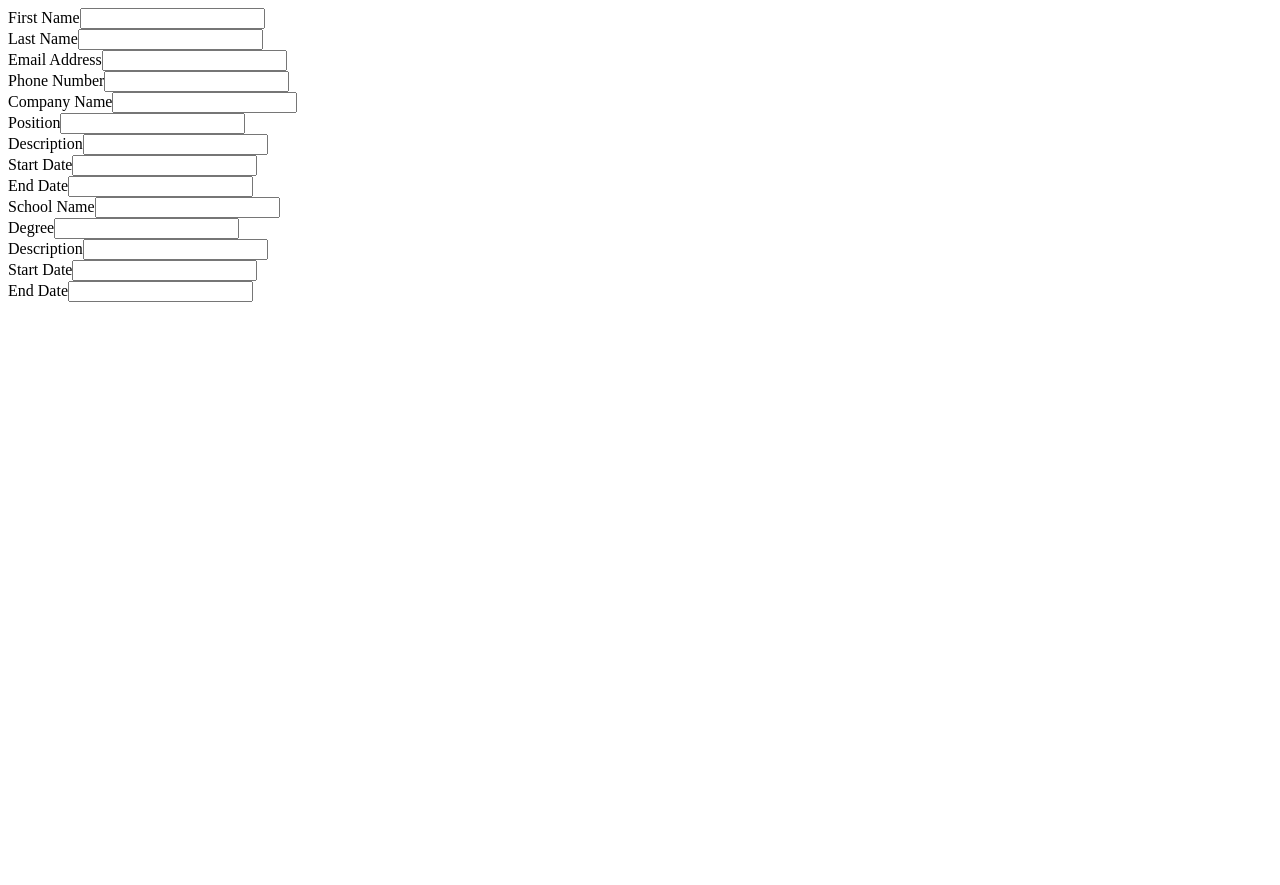
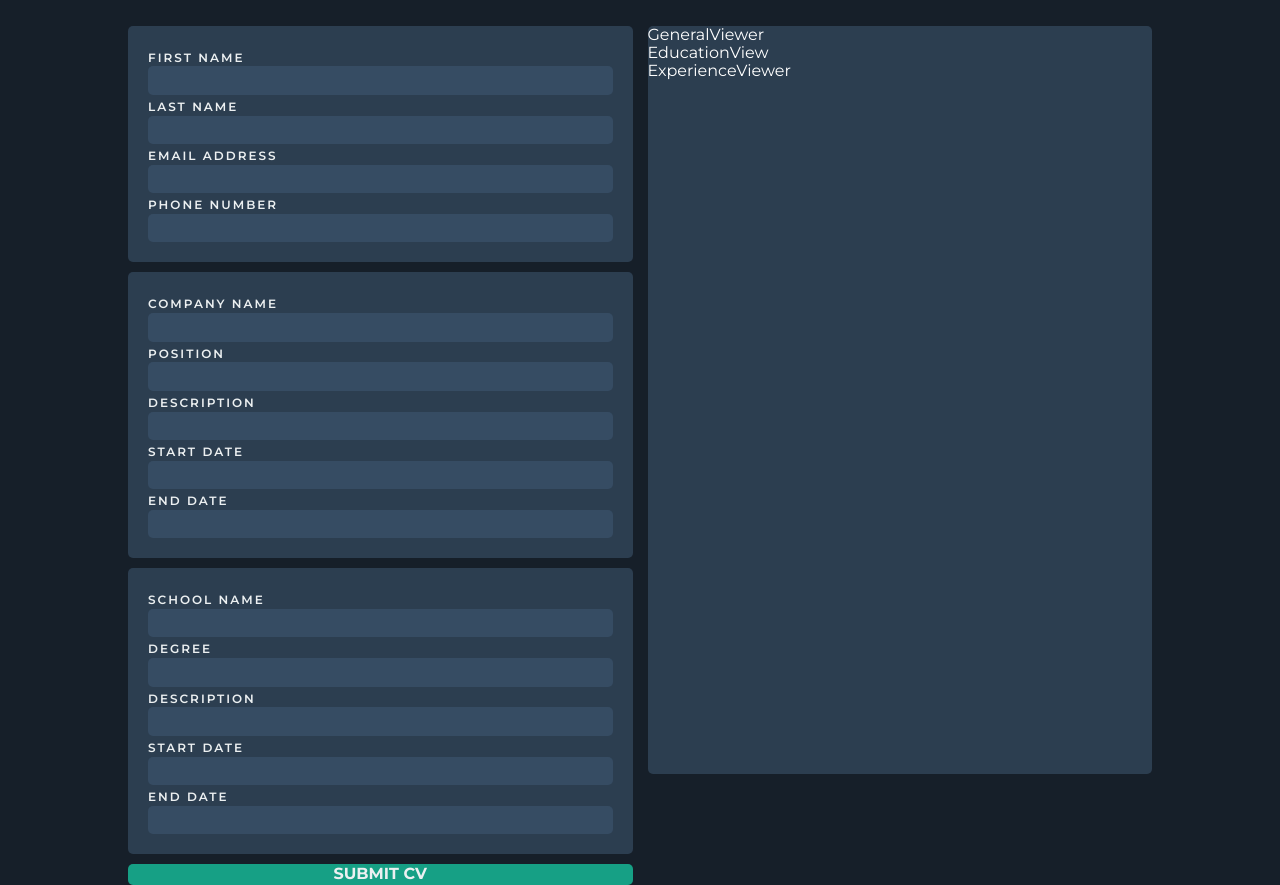
Before and after one commit to cakegod/CV-Application, a React (Create React App) app: page / in a window 1280 px wide. Before the commit the page ends 800 px from the top, so only its background shows below. Built offline with nearby package versions, Linux system fonts and the light colour scheme.

Commit message:
Basic cv viewer components files

```diff
--- a/src/App.js
+++ b/src/App.js
@@ -2,6 +2,10 @@ import React, { Component } from 'react';
 import Education from "./components/Education";
 import Experience from "./components/Experience";
 import General from "./components/General";
+import EducationView from "./components/Viewer/EducationView";
+import GeneralViewer from "./components/Viewer/GeneralViewer";
+import ExperienceViewer from "./components/Viewer/ExperienceViewer";
+import "./styles/app.css";
 
 
 class App extends Component {
@@ -48,13 +52,22 @@ class App extends Component {
     })
   }
 
+
 	render() {
 		return (
-      <form>
-        <General handleInput={this.handleInputValue}/>
-        <Experience handleInput={this.handleInputValue}/>
-        <Education handleInput={this.handleInputValue} />
-      </form>
+      <div class="container">
+        <form>
+          <General handleInput={this.handleInputValue}/>
+          <Experience handleInput={this.handleInputValue}/>
+          <Education handleInput={this.handleInputValue} />
+          <button>Submit CV</button>
+        </form>
+        <div class="cv-viewer">
+          <GeneralViewer/>
+          <EducationView/>
+          <ExperienceViewer/>
+        </div>
+      </div>
 		)
 	}
 }
--- a/src/components/Input.js
+++ b/src/components/Input.js
@@ -6,7 +6,7 @@ export default class Input extends Component {
 
 		return (
 			<div>
-				<label>{label}</label>
+				<label class="label">{label}</label>
 				<input type='text' onChange={handleInput} name={name} />
 			</div>
 		);
--- /dev/null
+++ b/src/components/Viewer/EducationView.js
@@ -0,0 +1,9 @@
+import React, { Component } from 'react'
+
+export default class EducationView extends Component {
+  render() {
+    return (
+      <div>EducationView</div>
+    )
+  }
+}
--- /dev/null
+++ b/src/components/Viewer/ExperienceViewer.js
@@ -0,0 +1,9 @@
+import React, { Component } from 'react'
+
+export default class ExperienceViewer extends Component {
+  render() {
+    return (
+      <div>ExperienceViewer</div>
+    )
+  }
+}
--- /dev/null
+++ b/src/components/Viewer/GeneralViewer.js
@@ -0,0 +1,9 @@
+import React, { Component } from 'react'
+
+export default class GeneralViewer extends Component {
+  render() {
+    return (
+      <div>GeneralViewer</div>
+    )
+  }
+}
--- a/src/index.js
+++ b/src/index.js
@@ -1,7 +1,7 @@
 import React from 'react';
 import ReactDOM from 'react-dom/client';
-
 import App from './App';
+import './styles/normalize.css';
 
 const root = ReactDOM.createRoot(document.getElementById('root'));
 root.render(
```
Also changed, not shown: src/styles/index.css (deleted).
